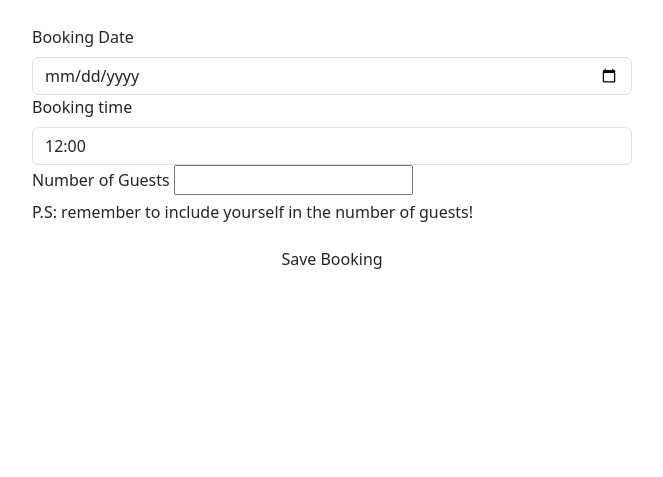
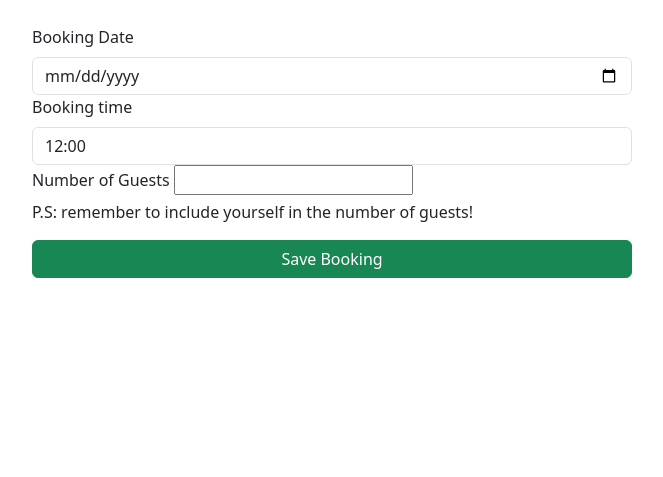
Before and after one commit to TiredSkitarii/don-polski-restaurant, a Django app: page /bookings/book/ in a window 1280 px wide. Shown: the part 213-690 px from the top of the page, without its empty margins (308-971 px from the left). Run offline with Django 4.2, Linux system fonts and the light colour scheme; the visitor is signed in with stand-in values (Sample User, id 1).

```diff
--- a/restaurant_booking/templates/restaurant_booking/booking_form.html
+++ b/restaurant_booking/templates/restaurant_booking/booking_form.html
@@ -42,7 +42,9 @@
             <p>P.S: remember to include yourself in the number of guests!</p>
         </div>
 
-        <button type="submit" class="btn btn-accent w-100">Save Booking</button>
+        <div class="mx-auto">
+            <button type="submit" class="btn btn-success w-100">Save Booking</button>
+        </div>
 
     </form>
 
--- a/restaurant_booking/views.py
+++ b/restaurant_booking/views.py
@@ -33,8 +33,7 @@ def change_booking(request, pk):
     if request.method == 'POST':
         form = BookingForm(request.POST, instance=booking)
         if form.is_valid():
-            booking.booking_date = form.cleaned_data['booking_date']
-            booking.booking_time = form.cleaned_data['booking_time']
+            booking.booking_datetime = form.cleaned_data['booking_datetime']
             booking.number_of_guests = form.cleaned_data['number_of_guests']
             booking.status = 'pending'
             booking.save()
```
